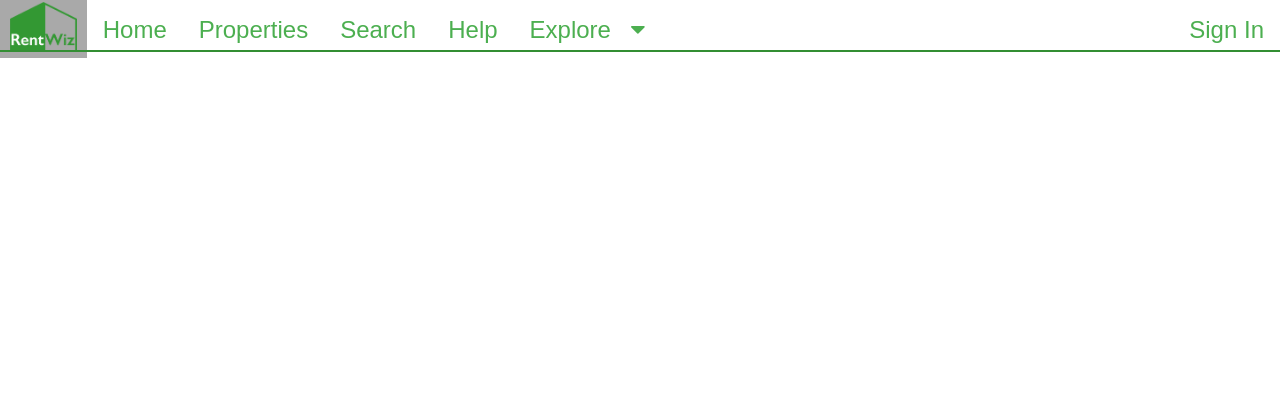
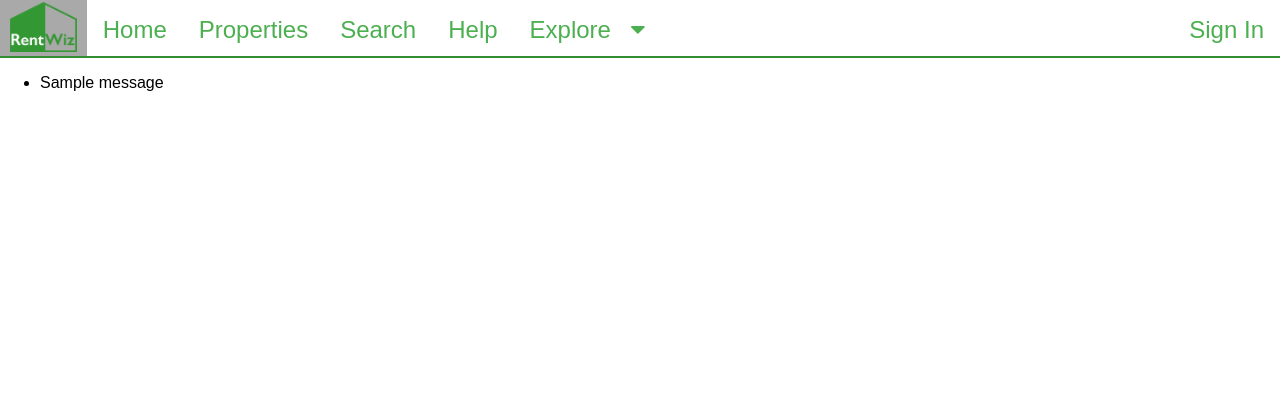
Before and after one commit to fionakc/RentWiz2019, a Django app: page / in a window 1280 px wide. Shown: the top 420 px of the page. Run offline with Django 3.2, Linux system fonts and the light colour scheme; tables that the repository leaves empty hold one stand-in row (values such as "Sample post"); one stand-in notice (Sample message) is shown; some libraries are stand-ins or nearby versions.

Commit message:
Moved green bar line on nav bar.

```diff
--- a/UserManagement/views.py
+++ b/UserManagement/views.py
@@ -1,5 +1,6 @@
 from django.contrib.auth import login, authenticate
 from django.shortcuts import render, redirect
+from django.contrib import messages
 
 from .forms import RegisteredUserCreationForm, PropertyManagerCreationForm, TenantCreationForm, LandlordCreationForm
 
@@ -31,6 +32,7 @@ def register_tenant(request):
             raw_password = form.cleaned_data.get('password1')
             user = authenticate(username=user.username, password=raw_password)
             login(request, user)
+            messages.info(request, 'Thank you for registering with Rentwiz')
             return redirect('home')
     else:
         form = TenantCreationForm()
--- a/home/static/base.css
+++ b/home/static/base.css
@@ -46,7 +46,7 @@ body {
     position: relative;
     width: 100%;
     height: 2px;
-    top: 50px;
+    top: 56px;
     background-color: #338e33;
 }
 
--- a/home/templates/index.html
+++ b/home/templates/index.html
@@ -9,7 +9,7 @@
     <meta name="keywords" content="add some keywords for Search Engine Optimisation">
     {% load static %}
     {#    <link rel="stylesheet" href="{% static 'index.css' %}">#}
-{#    <link rel="stylesheet" href="{% static 'loginAndRegister.css' %}">#}
+    {#    <link rel="stylesheet" href="{% static 'loginAndRegister.css' %}">#}
 
 {% endblock %}
 
@@ -26,6 +26,15 @@
     <!-- TAGLINE BANNER ENDS ------------------------->
 
 
+    {% if messages %}
+        <ul class="messages">
+            {% for message in messages %}
+                <li{% if message.tags %} class="{{ message.tags }}"{% endif %}>{{ message }}</li>
+            {% endfor %}
+        </ul>
+    {% endif %}
+
+
 
 {% endblock %}
 
```
